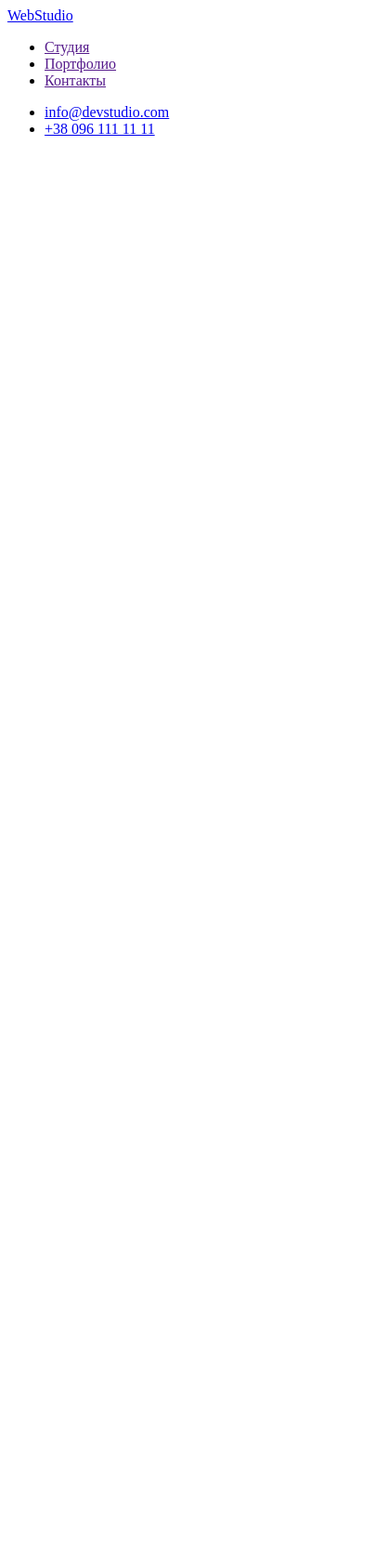
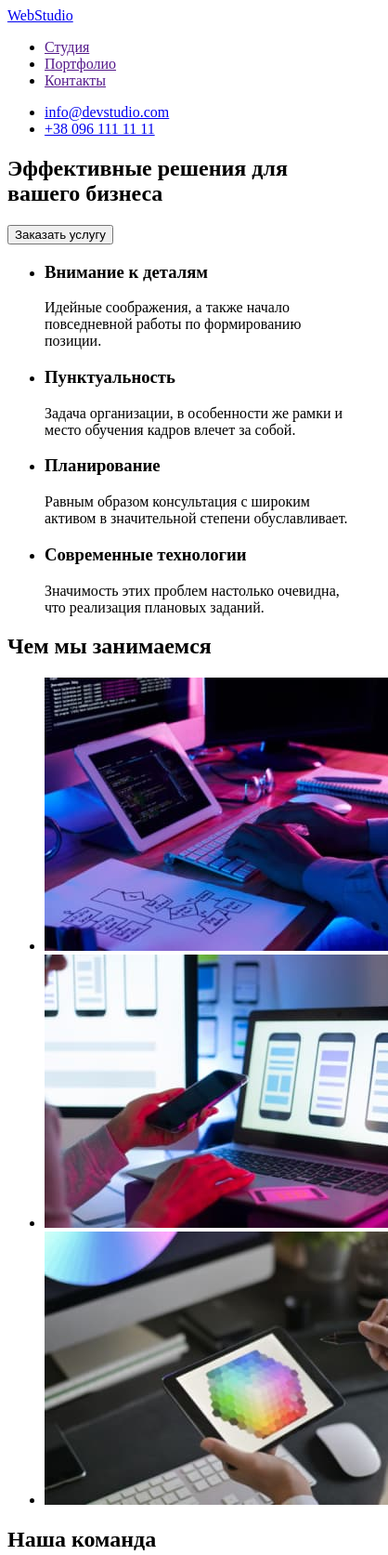
Before and after one commit to ElenaLukashevych/goit-markup-hw-01, a plain HTML site: page index.html in a window 390 px wide. Shown: the top 1673 px of the page at 93% size, 418 px wide, since content can reach past the window. Before the commit the page ends 844 px from the top, so only its background shows below. Drawn offline with Linux system fonts and the light colour scheme.

Commit message:
Разметка main

```diff
--- a/index.html
+++ b/index.html
@@ -21,8 +21,90 @@
       <ul>
         <li><a href="mailto:info@devstudio.com">info@devstudio.com</a></li>
         <li><a href="tel:+38 096 111 11 11">+38 096 111 11 11</a></li>
+      </ul>
+    </header>
+    <main>
+      <!--Герой-->
+      <section>
+        <h1>Эффективные решения для вашего бизнеса</h1>
+        <button type="button">Заказать услугу</button>
+      </section>
+      <!--Преимущества-->
+      <section>
+        <ul>
+          <li>
+            <h3>Внимание к деталям</h3>
+            <p>
+              Идейные соображения, а также начало повседневной работы по
+              формированию позиции.
+            </p>
+          </li>
+
+          <li>
+            <h3>Пунктуальность</h3>
+            <p>
+              Задача организации, в особенности же рамки и место обучения кадров
+              влечет за собой.
+            </p>
+          </li>
+
+          <li>
+            <h3>Планирование</h3>
+            <p>
+              Равным образом консультация с широким активом в значительной
+              степени обуславливает.
+            </p>
+          </li>
+
+          <li>
+            <h3>Современные технологии</h3>
+            <p>
+              Значимость этих проблем настолько очевидна, что реализация
+              плановых заданий.
+            </p>
+          </li>
+        </ul>
+      </section>
+      <!--Примеры работ-->
+      <section>
+        <h2>Чем мы занимаемся</h2>
+        <ul>
+            <li><img src="./images/desktop.jpg" alt="Мужчина печатает на клавиатуре" width="370"></li>
+            <li><img src="./images/mobile.jpg" alt="Женщина сидит за ноутбуком с телефоном в руке" width="370"></li>
+            <li><img src="./images/design.jpg" alt="Человек рисует на планшете" width="370"></li>
+        </ul>
+      </section>
+<!--Команда-->
+<section>
+    <h2>Наша команда</h2>
+    <ul>
+        <li>
+            <img src="./images/worker1.jpg" alt="Улыбающийся Игорь Демьяненко" width="270">
+            <h3>Игорь Демьяненко</h3>
+            <p>Product Designer</p>
+        </li>
+        <li>
+            <img src="./images/worker2.jpg" alt="Улыбающаяся Ольга Репина" width="270">
+            <h3>Ольга Репина</h3>
+            <p>Frontend Developer</p>
+        </li>
+        <li>
+            <img src="./images/worker3.jpg" alt="Улыбающийся Николай Тарасов" width="270">
+            <h3>Николай Тарасов</h3>
+            <p>Marketing</p>
+        </li>
+        <li>
+            <img src="./images/worker4.jpg" alt="Улыбающийся Михаил Ермаков" width="270">
+            <h3>Михаил Ермаков</h3>
+            <p>UI Designer</p>
+        </li>
     </ul>
-    </header>
-    <main></main>
+</section>
+    </main>
+
+    <!--Футер-->
+    <footer>
+
+    </footer>
   </body>
 </html>
```
